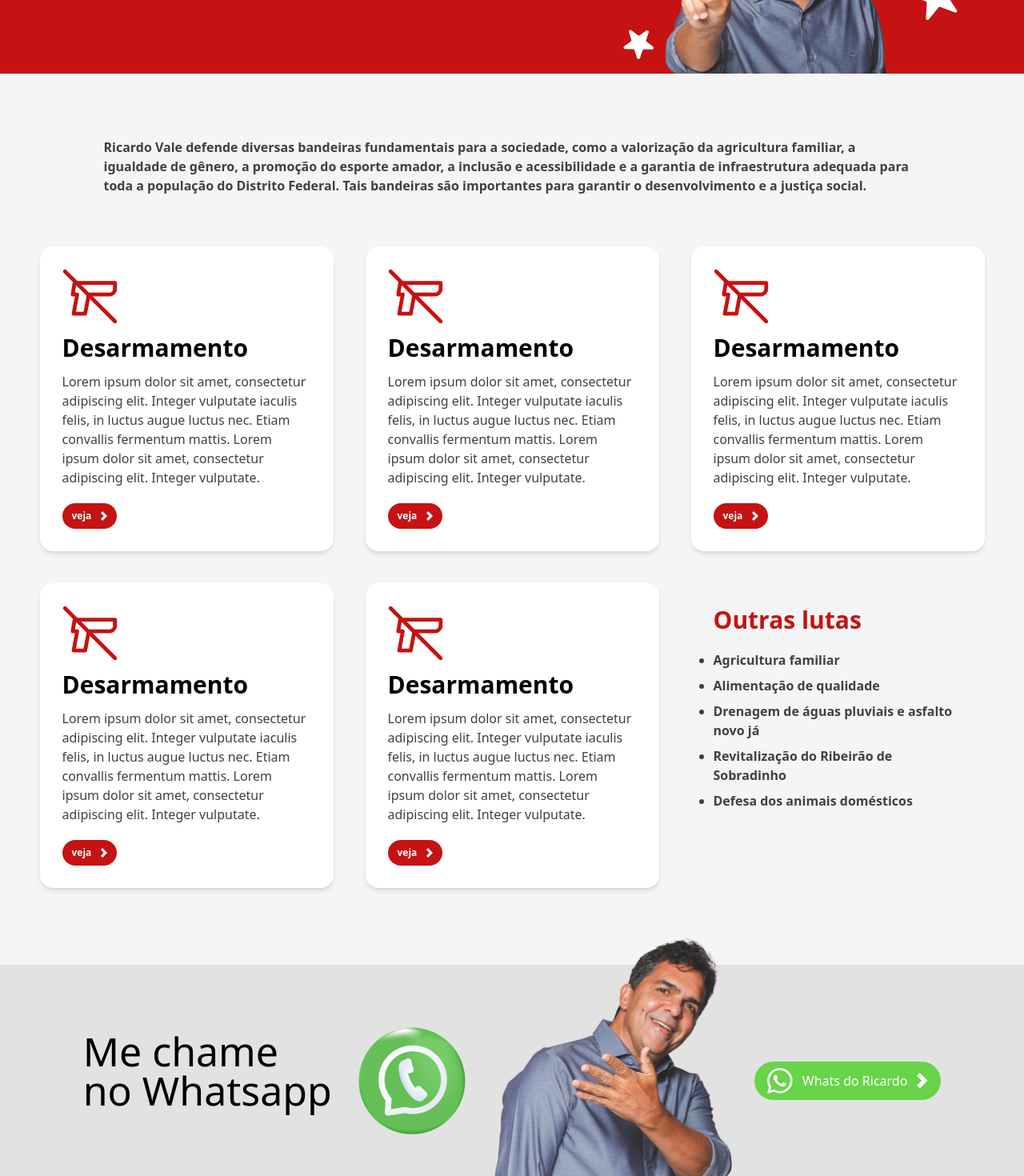
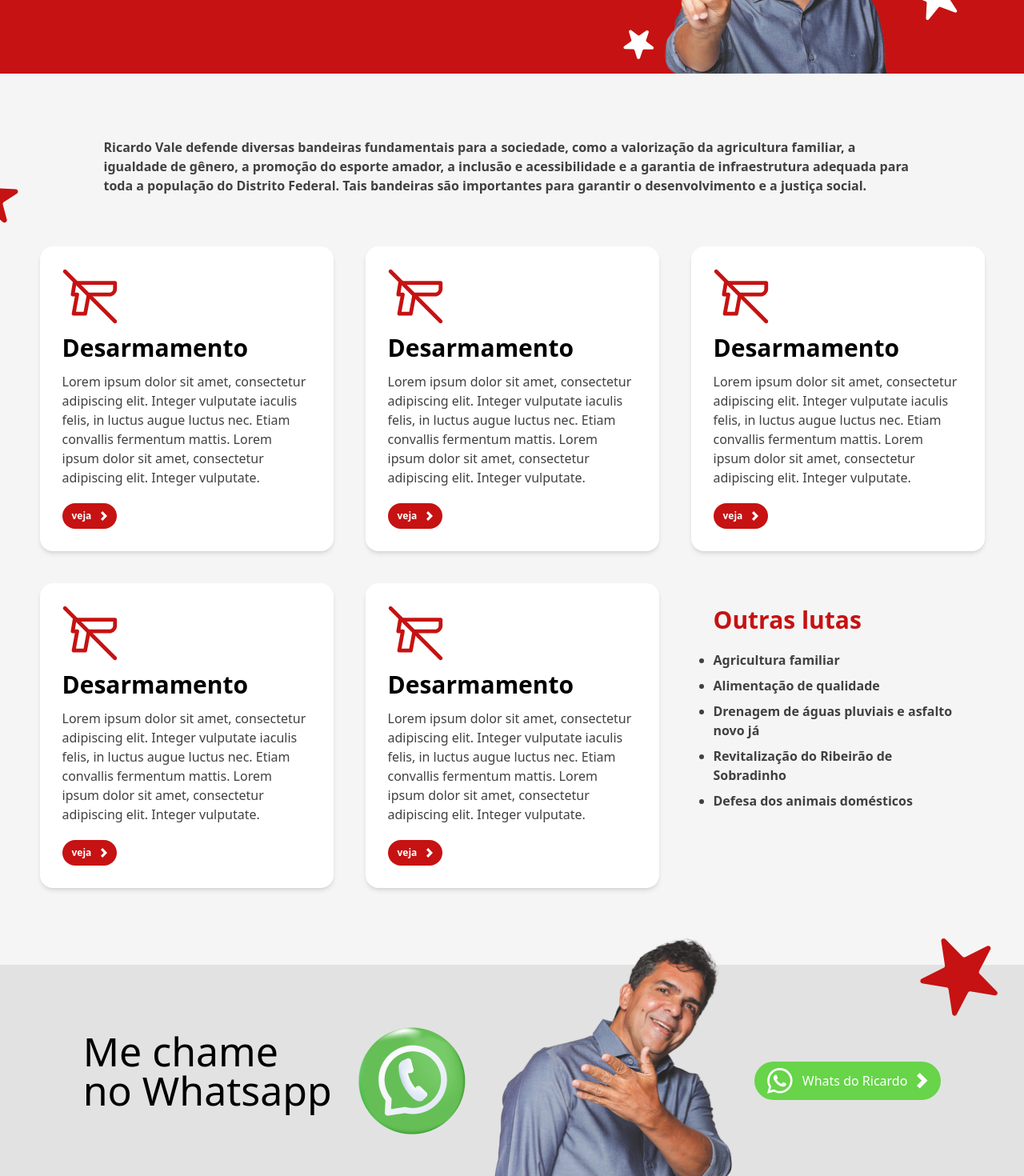
Before and after one commit to bruno-c-137/Projeto-Ricardo-Vale, a Next.js app: page /bandeiras in a window 1280 px wide. Shown: the part 249-1719 px from the top of the page at 80% size. Built offline with nearby package versions, Linux system fonts and the light colour scheme.

Commit message:
adicionando star a pagina de bandeiras

```diff
--- a/src/app/bandeiras/page.tsx
+++ b/src/app/bandeiras/page.tsx
@@ -3,8 +3,9 @@ import ImgRicardo from "@/assets/images/img-ricardo-header-2.webp";
 import IconStarsWhiteSmall from "@/assets/images/icons/iconStarWhiteSmall.svg.svg";
 import IconStarsWhiteMedium from "@/assets/images/icons/iconStarWhiteMedium.svg";
 import IconStarsWhiteBig from "@/assets/images/icons/iconStarWhiteBig.svg";
-import VectorDesarmamento from "@/assets/images/vector-desarmamento.svg";
 import SetaRBandeira from "@/assets/images/seta-r-bandeira.svg";
+import StarBandeiras1 from "@/assets/images/star-bandeiras-1.svg";
+import StarBandeiras2 from "@/assets/images/star-bandeiras-2.svg";
 import { boxBandeiras } from "./contentBandeiras";
 import SubFooter from "@/components/subFooter";
 export default function Bandeiras() {
@@ -45,8 +46,14 @@ export default function Bandeiras() {
         </div>
       </div>
       <div className="mb-16 sm:mb-24">
-        <div className="container">
-          <div className="md:px-20 mb-10 md:mb-16">
+        <div className="container relative">
+          <div className="hidden sm:block absolute lg:-left-20  sm:top-24 md:top-10 pointer-events-none">
+            <StarBandeiras1 />
+          </div>
+          <div className=" absolute right-0 -bottom-14 sm:-bottom-32 md:-bottom-40 pointer-events-none">
+            <StarBandeiras2 />
+          </div>
+          <div className="md:px-20 mb-10 md:mb-16 z-10 relative">
             <p className="font-semibold text-[#404040] text-base">
               Ricardo Vale defende diversas bandeiras fundamentais para a
               sociedade, como a valorização da agricultura familiar, a igualdade
@@ -56,7 +63,7 @@ export default function Bandeiras() {
               garantir o desenvolvimento e a justiça social.
             </p>
           </div>
-          <div className="grid grid-cols-1 sm:grid-cols-2 md:grid-cols-3 sm:gap-x-10  gap-y-10">
+          <div className="grid grid-cols-1 sm:grid-cols-2 md:grid-cols-3 sm:gap-x-10  gap-y-10 z-10 relative">
             {boxBandeiras?.map((opt: any, index: any) => {
               return (
                 <div key={index} className="bg-white rounded-2xl p-7 shadow-md">
```
Also changed, not shown: src/assets/images/star-bandeiras-1.svg (added), src/assets/images/star-bandeiras-2.svg (added).
